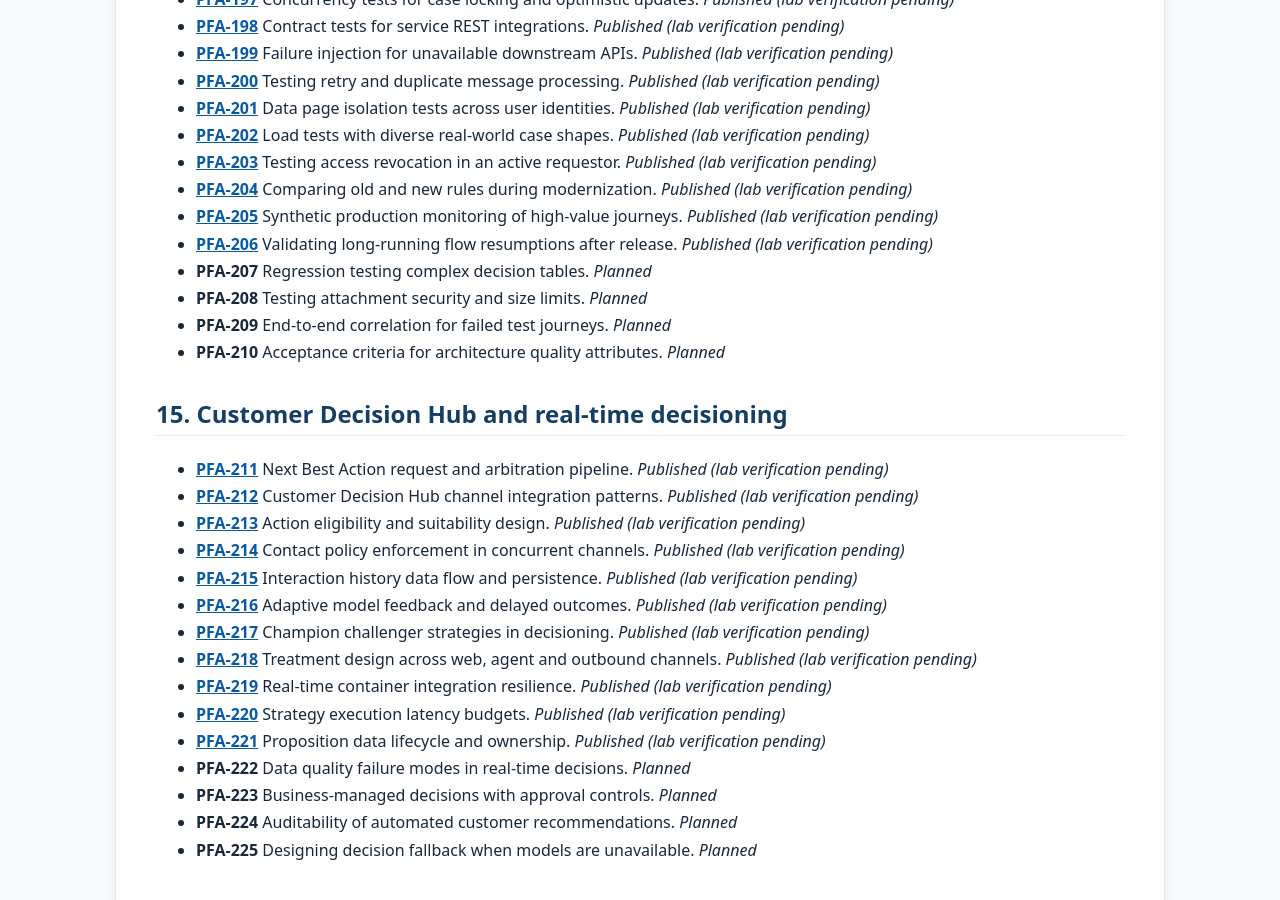
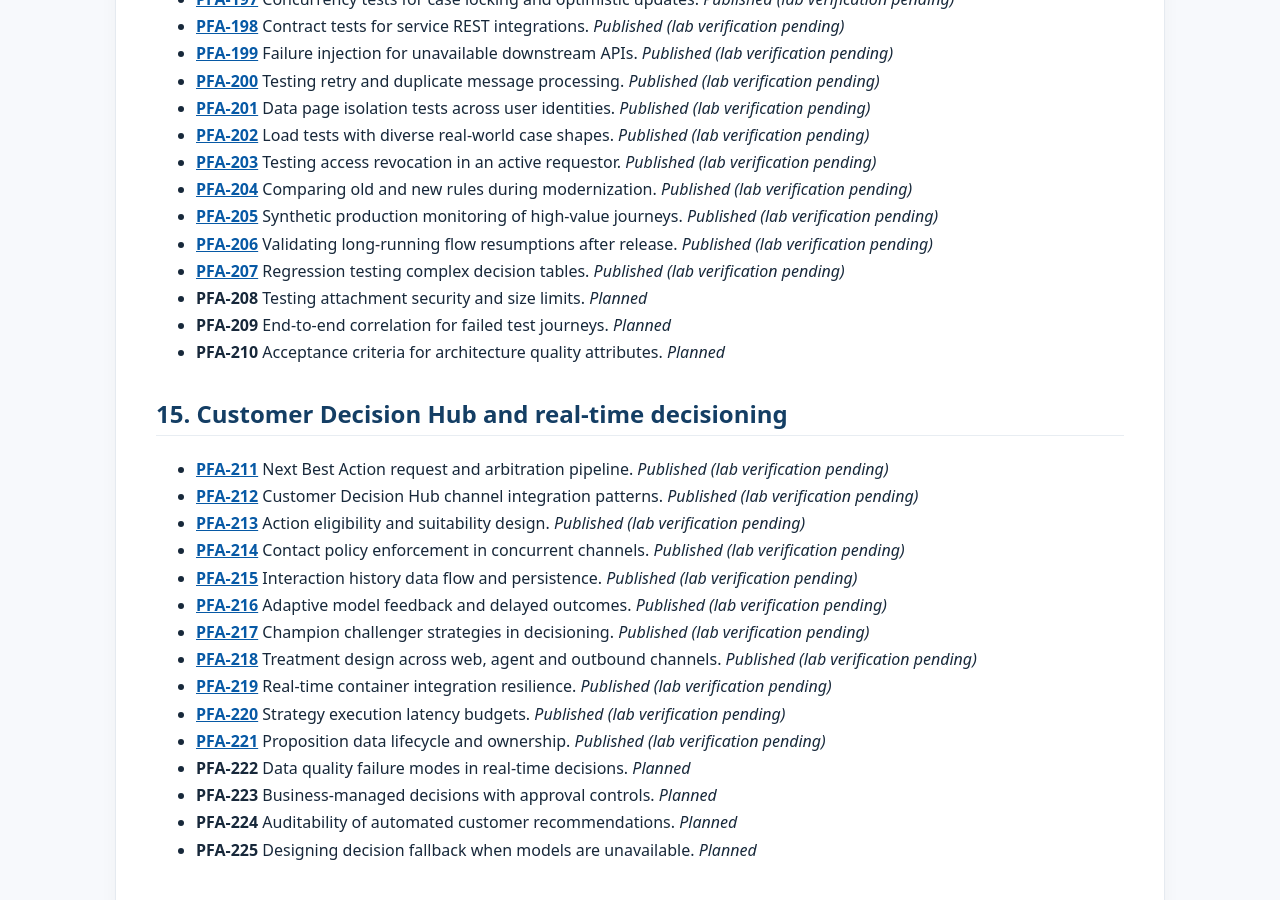
Before and after one commit to chandransandeep/pega-feature-atlas, a Jekyll site: the page built from docs/feature-inventory.md, in a window 1280 px wide and 900 px high, scrolled down 7619 px. Built offline with Jekyll 4.4.1, drawn with Linux system fonts in a browser that asks for light colours.

Commit message:
Publish PFA-207: pfa-207-regression-testing-complex-decision-tables

```diff
--- a/docs/commit-date-register.tsv
+++ b/docs/commit-date-register.tsv
@@ -244,3 +244,4 @@ docs/articles/delivery/pfa-192-testing-migration-of-longrunning-open-cases.md	20
 docs/articles/delivery/pfa-193-deployment-ordering-across-dependent-pega-components.md	2019-06-30	2026-10-31T04:12:14+00:00	random_past_date
 docs/articles/delivery/pfa-194-production-cutover-for-a-new-case-platform.md	2023-02-28	2026-10-31T04:12:14+00:00	random_past_date
 docs/articles/delivery/pfa-195-release-evidence-and-audit-requirements.md	2018-08-31	2026-10-31T04:12:14+00:00	random_past_date
+docs/articles/testing/pfa-207-regression-testing-complex-decision-tables.md	2018-05-02	2026-10-31T04:12:14+00:00	random_past_date
--- a/docs/feature-inventory.md
+++ b/docs/feature-inventory.md
@@ -305,7 +305,7 @@ This is the editorial plan for Pega Feature Atlas. It is not a list of completed
 - **[PFA-204](articles/testing/pfa-204-comparing-old-new-rules-modernization.md)** Comparing old and new rules during modernization. _Published (lab verification pending)_
 - **[PFA-205](articles/testing/pfa-205-synthetic-production-monitoring-high-value-journeys.md)** Synthetic production monitoring of high-value journeys. _Published (lab verification pending)_
 - **[PFA-206](articles/testing/pfa-206-validating-longrunning-flow-resumptions-after-release.md)** Validating long-running flow resumptions after release. _Published (lab verification pending)_
-- **PFA-207** Regression testing complex decision tables. _Planned_
+- **[PFA-207](articles/testing/pfa-207-regression-testing-complex-decision-tables.md)** Regression testing complex decision tables. _Published (lab verification pending)_
 - **PFA-208** Testing attachment security and size limits. _Planned_
 - **PFA-209** End-to-end correlation for failed test journeys. _Planned_
 - **PFA-210** Acceptance criteria for architecture quality attributes. _Planned_
```
Also changed, not shown: README.md, docs/articles/testing/pfa-207-regression-testing-complex-decision-tables.md (renamed from drafts/pfa-207-regression-testing-complex-decision-tables.md).
